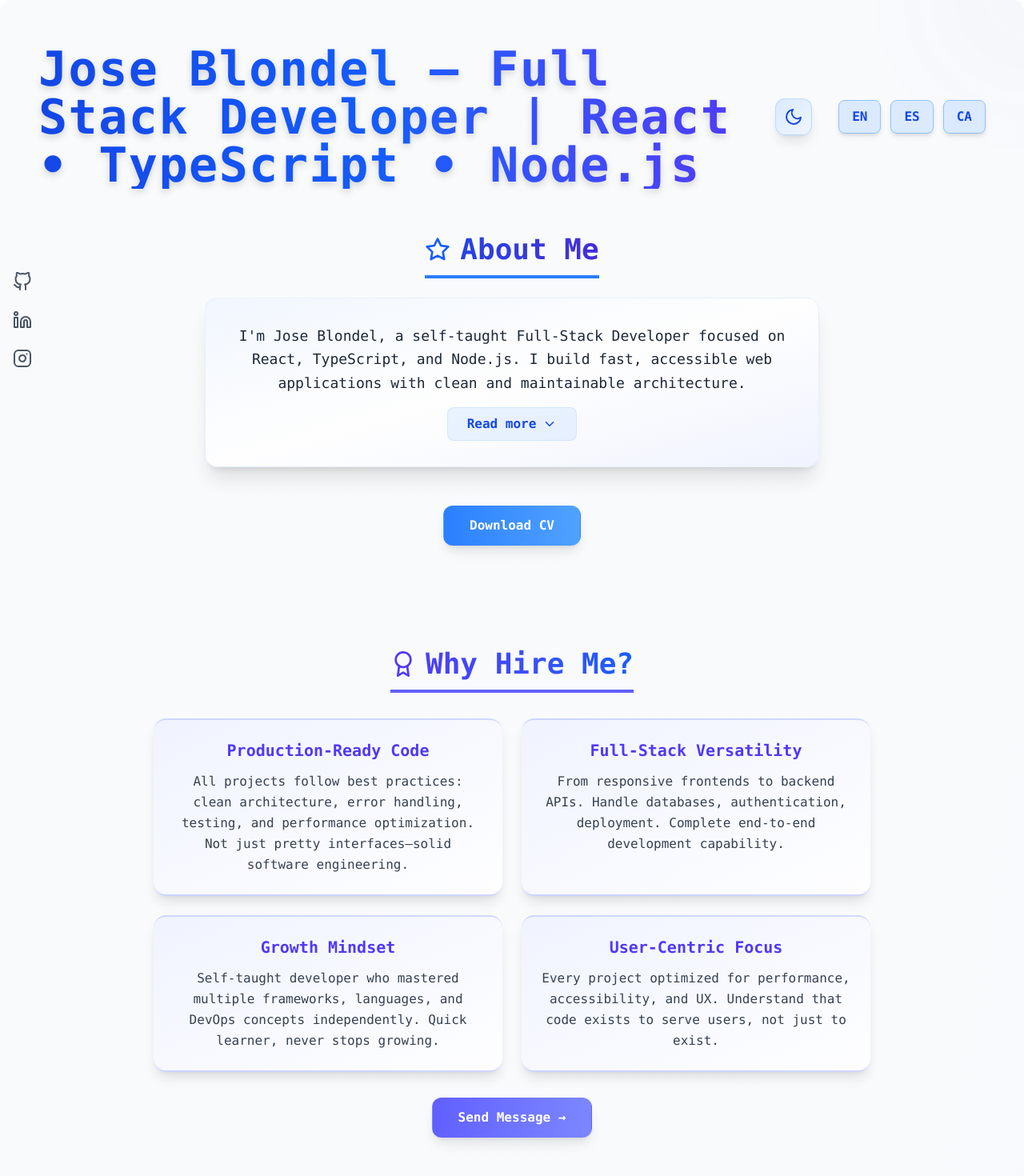
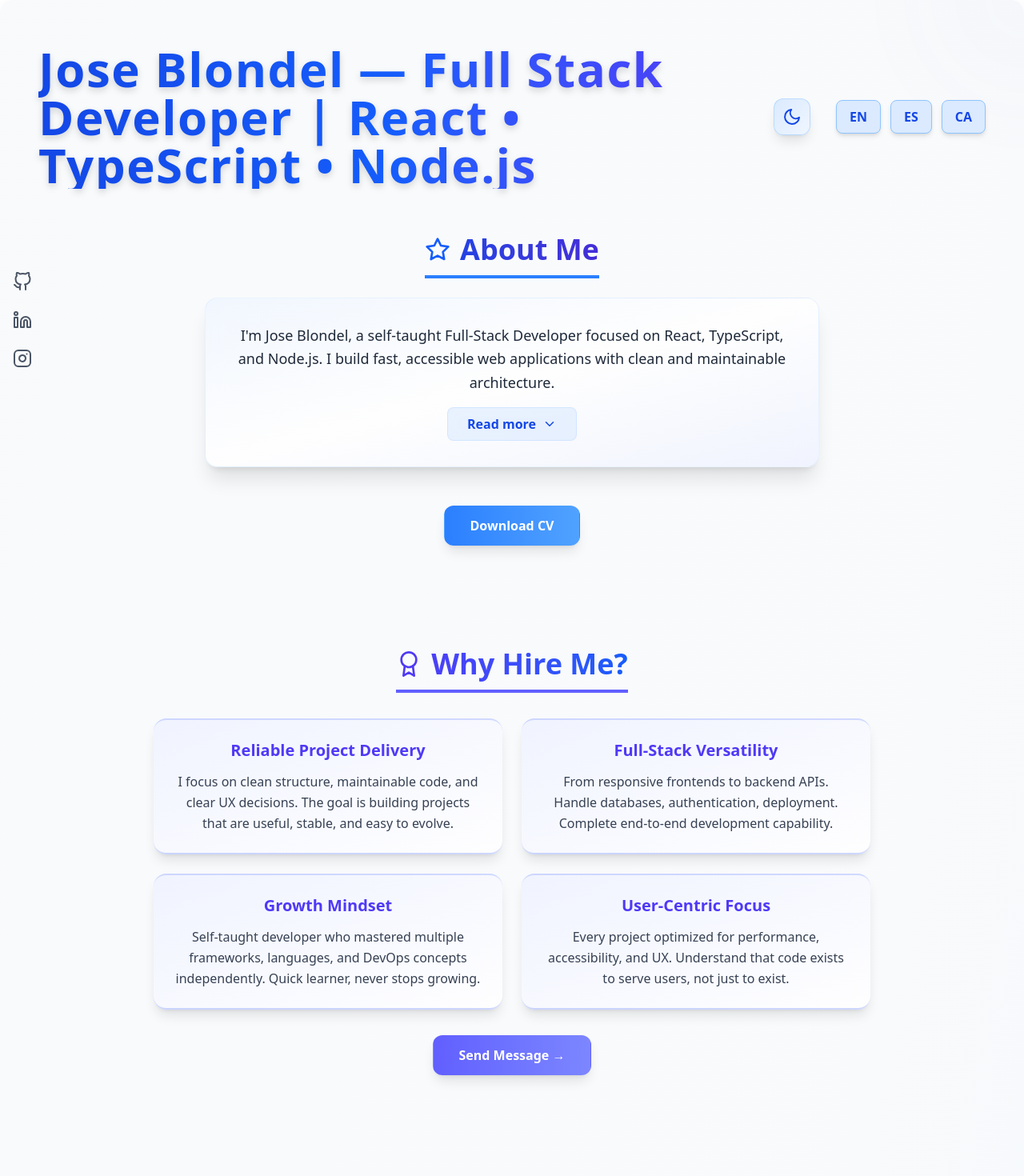
Before and after one commit to Chijopana/Portafolio-2.0, a React (Vite) app: page / in a window 1280 px wide. Shown: the top 1470 px of the page at 80% size. Built offline with nearby package versions, Linux system fonts and the light colour scheme.

Commit message:
Mejoras en la interfaz

```diff
--- a/index.html
+++ b/index.html
@@ -8,7 +8,7 @@
     <!-- Primary Meta Tags -->
     <title>Jose Blondel | Full Stack Developer - React, TypeScript & Node.js</title>
     <meta name="title" content="Jose Blondel | Full Stack Developer - React, TypeScript & Node.js" />
-    <meta name="description" content="Self-taught Full-Stack Developer with 3+ years of experience. Specialized in React, TypeScript, Node.js, and building production-ready applications. 8+ deployed projects." />
+    <meta name="description" content="Self-taught Full-Stack Developer specialized in React, TypeScript, and Node.js. Focused on accessible, high-performance web applications with 8+ deployed projects." />
     <meta name="keywords" content="Frontend Developer, React Developer, TypeScript, JavaScript, Web Developer, Portfolio, Freelance, Hiring, Full Stack, Next.js, Tailwind CSS" />
     <meta name="author" content="Jose Blondel" />
     <meta name="theme-color" content="#1e40af" />
@@ -68,7 +68,6 @@
       "description": "Self-taught Full-Stack Developer specializing in React, TypeScript, and Node.js. 8+ production applications.",
       "jobTitle": "Full-Stack Developer",
       "email": "jose7blondel@gmail.com",
-      "telephone": "+34 632-485-849",
       "birthPlace": "Venezuela",
       "address": {
         "@type": "PostalAddress",
--- a/src/App.tsx
+++ b/src/App.tsx
@@ -5,7 +5,7 @@ import { useTranslation } from 'react-i18next'
 import { motion } from 'framer-motion'
 import {
   FiMoon, FiSun, FiMail, FiLinkedin, FiUser, FiFolder, FiStar,
-  FiBook, FiAward, FiPhone, FiMapPin, FiGithub, FiInstagram, FiMessageSquare, FiChevronDown, FiBookOpen
+  FiBook, FiAward, FiMapPin, FiGithub, FiInstagram, FiMessageSquare, FiChevronDown, FiBookOpen
 } from 'react-icons/fi'
 
 export default function App() {
@@ -39,7 +39,7 @@ export default function App() {
   `
 
   return (
-    <div className={`relative min-h-screen p-8 mx-auto shadow-2xl rounded-2xl overflow-hidden transition-colors duration-500 font-mono ${darkMode ? 'bg-gradient-to-br from-gray-950 via-slate-900 to-gray-950 text-gray-100' : 'bg-gradient-to-br from-slate-50 via-gray-50 to-blue-50 text-gray-900'}`}>
+    <div className={`relative min-h-screen p-8 mx-auto shadow-2xl rounded-2xl overflow-hidden transition-colors duration-500 font-sans ${darkMode ? 'bg-gradient-to-br from-gray-950 via-slate-900 to-gray-950 text-gray-100' : 'bg-gradient-to-br from-slate-50 via-gray-50 to-blue-50 text-gray-900'}`}>
       {/* Fondo decorativo con efecto parallax */}
       <div className={`absolute inset-0 overflow-hidden pointer-events-none ${darkMode ? 'opacity-20' : 'opacity-10'}`}>
         <div className="absolute -top-40 -right-40 w-80 h-80 rounded-full blur-3xl" style={{background: darkMode ? 'radial-gradient(circle, rgba(59, 130, 246, 0.3), transparent)' : 'radial-gradient(circle, rgba(99, 102, 241, 0.3), transparent)'}}></div>
@@ -71,6 +71,7 @@ export default function App() {
       </div>
 
       <header className="flex items-center justify-between py-6 mb-8 max-w-7xl mx-auto px-4" role="banner">
+
   <motion.h1
     initial={{ opacity: 0, y: -20, scale: 0.95 }}
     animate={{ opacity: 1, y: 0, scale: 1 }}
@@ -339,10 +340,16 @@ export default function App() {
                 aria-label={`${name}: ${description}`}
               >
                 <motion.div
-                  className="w-full h-44 mb-4 overflow-hidden rounded-xl relative group"
+                  className={`w-full h-44 mb-4 overflow-hidden rounded-xl relative group border ${darkMode ? 'border-gray-600/40 bg-gray-900/60' : 'border-gray-200 bg-white'}`}
                   whileHover={{ scale: 1.08 }}
                   transition={{ type: "spring", stiffness: 300, damping: 20 }}
                 >
+                  <div className={`absolute top-0 inset-x-0 h-7 px-3 flex items-center gap-1.5 ${darkMode ? 'bg-gray-800/90' : 'bg-gray-100'}`}>
+                    <span className="w-2.5 h-2.5 rounded-full bg-red-400" aria-hidden="true"></span>
+                    <span className="w-2.5 h-2.5 rounded-full bg-yellow-400" aria-hidden="true"></span>
+                    <span className="w-2.5 h-2.5 rounded-full bg-green-400" aria-hidden="true"></span>
+                  </div>
+                  <div className="absolute inset-x-0 top-7 bottom-0 overflow-hidden">
                     <img
                       src={`/assets/projects/thumb${i + 1}.png`}
                       alt={`Screenshot of ${name}`}
@@ -353,6 +360,7 @@ export default function App() {
                         event.currentTarget.src = '/preview.png'
                       }}
                     />
+                  </div>
                   <div className="absolute inset-0 bg-gradient-to-t from-black/40 via-transparent to-transparent opacity-0 group-hover:opacity-100 transition-opacity duration-300"></div>
                 </motion.div>
 
@@ -369,14 +377,14 @@ export default function App() {
                 </p>
 
                 <div className="flex gap-2 flex-wrap mb-4">
-                  {i === 0 && <span className="px-3 py-1 text-xs font-semibold bg-gradient-to-r from-blue-500 to-blue-600 text-white rounded-full shadow-sm">JavaScript</span>}
-                  {i === 1 && <span className="px-3 py-1 text-xs font-semibold bg-gradient-to-r from-blue-500 to-blue-600 text-white rounded-full shadow-sm">JavaScript</span>}
-                  {i === 2 && <span className="px-3 py-1 text-xs font-semibold bg-gradient-to-r from-cyan-500 to-cyan-600 text-white rounded-full shadow-sm">React</span>}
-                  {i === 3 && <span className="px-3 py-1 text-xs font-semibold bg-gradient-to-r from-fuchsia-500 to-fuchsia-600 text-white rounded-full shadow-sm">JavaScript</span>}
-                  {i === 4 && <><span className="px-3 py-1 text-xs font-semibold bg-gradient-to-r from-cyan-500 to-cyan-600 text-white rounded-full shadow-sm">React</span><span className="px-3 py-1 text-xs font-semibold bg-gradient-to-r from-blue-600 to-blue-700 text-white rounded-full shadow-sm">TypeScript</span></>}
-                  {i === 5 && <><span className="px-3 py-1 text-xs font-semibold bg-gradient-to-r from-red-600 to-red-700 text-white rounded-full shadow-sm">Angular</span></>}
-                  {i === 6 && <><span className="px-3 py-1 text-xs font-semibold bg-gradient-to-r from-cyan-500 to-cyan-600 text-white rounded-full shadow-sm">React</span><span className="px-3 py-1 text-xs font-semibold bg-gradient-to-r from-yellow-500 to-yellow-600 text-white rounded-full shadow-sm">Node.js</span></>}
-                  {i === 7 && <><span className="px-3 py-1 text-xs font-semibold bg-gradient-to-r from-cyan-600 to-cyan-700 text-white rounded-full shadow-sm">Next.js</span></>}
+                  {i === 0 && <span className="px-3 py-1 text-xs font-mono font-semibold bg-gradient-to-r from-blue-500 to-blue-600 text-white rounded-full shadow-sm">JavaScript</span>}
+                  {i === 1 && <span className="px-3 py-1 text-xs font-mono font-semibold bg-gradient-to-r from-blue-500 to-blue-600 text-white rounded-full shadow-sm">JavaScript</span>}
+                  {i === 2 && <span className="px-3 py-1 text-xs font-mono font-semibold bg-gradient-to-r from-cyan-500 to-cyan-600 text-white rounded-full shadow-sm">React</span>}
+                  {i === 3 && <span className="px-3 py-1 text-xs font-mono font-semibold bg-gradient-to-r from-fuchsia-500 to-fuchsia-600 text-white rounded-full shadow-sm">JavaScript</span>}
+                  {i === 4 && <><span className="px-3 py-1 text-xs font-mono font-semibold bg-gradient-to-r from-cyan-500 to-cyan-600 text-white rounded-full shadow-sm">React</span><span className="px-3 py-1 text-xs font-mono font-semibold bg-gradient-to-r from-blue-600 to-blue-700 text-white rounded-full shadow-sm">TypeScript</span></>}
+                  {i === 5 && <><span className="px-3 py-1 text-xs font-mono font-semibold bg-gradient-to-r from-red-600 to-red-700 text-white rounded-full shadow-sm">Angular</span></>}
+                  {i === 6 && <><span className="px-3 py-1 text-xs font-mono font-semibold bg-gradient-to-r from-cyan-500 to-cyan-600 text-white rounded-full shadow-sm">React</span><span className="px-3 py-1 text-xs font-mono font-semibold bg-gradient-to-r from-yellow-500 to-yellow-600 text-white rounded-full shadow-sm">Node.js</span></>}
+                  {i === 7 && <><span className="px-3 py-1 text-xs font-mono font-semibold bg-gradient-to-r from-cyan-600 to-cyan-700 text-white rounded-full shadow-sm">Next.js</span></>}
                 </div>
 
                 <div className="flex items-center justify-between gap-3">
@@ -433,7 +441,7 @@ export default function App() {
               <motion.span
                 key={skill}
                 whileHover={{ y: -4, scale: 1.1, boxShadow: darkMode ? "0 12px 20px rgba(168, 85, 247, 0.4)" : "0 12px 24px rgba(147, 51, 234, 0.25)" }}
-                className={`px-6 py-3 rounded-full font-bold text-sm shadow-xl cursor-default select-none transition-all duration-300 border-0 hover:-translate-y-1 ${
+                className={`px-6 py-3 rounded-full font-mono font-bold text-sm shadow-xl cursor-default select-none transition-all duration-300 border-0 hover:-translate-y-1 ${
                   darkMode
                     ? 'bg-gradient-to-r from-purple-600 via-purple-500 to-purple-400 text-white shadow-purple-500/50'
                     : 'bg-gradient-to-r from-purple-500 to-indigo-600 text-white shadow-purple-400/50'
@@ -567,7 +575,6 @@ export default function App() {
   >
             {[
               { icon: <FiMail size={20} />, label: 'jose7blondel@gmail.com' },
-              { icon: <FiPhone size={20} />, label: "+34 632-485-849" },
               { icon: <FiMapPin size={20} />, label: t('location') },
               { icon: <FiGithub size={20} />, label: 'GitHub', href: 'https://github.com/Chijopana' },
               { icon: <FiLinkedin size={20} />, label: 'LinkedIn', href: 'https://www.linkedin.com/in/jose-manuel-blondel-moya/' },
--- a/src/i18n.ts
+++ b/src/i18n.ts
@@ -17,8 +17,8 @@ i18n
                     "whyHireMe": "Why Hire Me?",
                     "whyHireMeContent": [
                         {
-                            title: "Production-Ready Code",
-                            description: "All projects follow best practices: clean architecture, error handling, testing, and performance optimization. Not just pretty interfaces—solid software engineering."
+                            title: "Reliable Project Delivery",
+                            description: "I focus on clean structure, maintainable code, and clear UX decisions. The goal is building projects that are useful, stable, and easy to evolve."
                         },
                         {
                             title: "Full-Stack Versatility",
@@ -90,26 +90,16 @@ i18n
                         "Next.js / Vite",
                         "Node.js & Express.js",
                         "MongoDB & PostgreSQL",
-                        "Tailwind CSS / CSS3 / SCSS",
-                        "Framer Motion / Animations",
-                        "RESTful APIs & GraphQL",
-                        "Git & GitHub (Advanced)",
-                        "Docker & Containerization",
-                        "Testing (Jest, React Testing Library)",
-                        "Webpack & Build Tools",
+                        "Tailwind CSS / CSS3",
+                        "Framer Motion",
+                        "REST APIs",
+                        "Git & GitHub",
                         "SEO & Web Performance",
                         "Accessibility (WCAG 2.1)",
-                        "Agile & Scrum",
-                        "Angular / Vue.js"
+                        "Angular (Project Experience)"
                     ],
-                    experience: "Professional Experience",
+                    experience: "Learning & Experience",
                     experienceContent: [
-                        {
-                            "company": "Portfolio Development",
-                            "role": "Lead Developer",
-                            "period": "2024 - Present",
-                            "details": "Designed and developed professional portfolio using React, TypeScript, and Tailwind CSS. Implemented multi-language support (EN/ES/CA), dark mode toggle, working contact form, and comprehensive SEO optimization. Fully compliant with WCAG 2.1 AA accessibility standards."
-                        },
                         {
                             "company": "Full-Stack Bootcamp - AI & Web Development",
                             "role": "Fullstack Developer (Student)",
@@ -193,8 +183,8 @@ i18n
                     "whyHireMe": "¿Por qué contratarme?",
                     "whyHireMeContent": [
                         {
-                            title: "Código Listo para Producción",
-                            description: "Todos mis proyectos siguen mejores prácticas: arquitectura limpia, manejo de errores, testing, y optimización. No solo interfaces bonitas—ingeniería de software sólida."
+                            title: "Entrega de Proyectos Fiable",
+                            description: "Me enfoco en estructura clara, codigo mantenible y decisiones de UX bien justificadas. El objetivo es construir proyectos utiles, estables y faciles de evolucionar."
                         },
                         {
                             title: "Versatilidad Full-Stack",
@@ -266,26 +256,16 @@ i18n
                         "Next.js / Vite",
                         "Node.js & Express.js",
                         "MongoDB & PostgreSQL",
-                        "Tailwind CSS / CSS3 / SCSS",
-                        "Framer Motion / Animaciones",
-                        "APIs REST & GraphQL",
-                        "Git & GitHub (Avanzado)",
-                        "Docker & Contenedores",
-                        "Testing (Jest, React Testing Library)",
-                        "Webpack & Herramientas de Build",
+                        "Tailwind CSS / CSS3",
+                        "Framer Motion",
+                        "APIs REST",
+                        "Git & GitHub",
                         "SEO & Rendimiento Web",
                         "Accesibilidad (WCAG 2.1)",
-                        "Agile & Scrum",
-                        "Angular / Vue.js"
+                        "Angular (Experiencia en Proyectos)"
                     ],
-                    experience: "Experiencia Profesional",
+                    experience: "Formacion y Experiencia",
                     experienceContent: [
-                        {
-                            company: "Desarrollo de Portafolio",
-                            role: "Desarrollador Principal",
-                            period: "2024 - Presente",
-                            details: "Diseñé y desarrollé portafolio profesional usando React, TypeScript y Tailwind CSS. Implementé soporte multidioma (EN/ES/CA), toggle de modo oscuro, formulario de contacto funcional y optimización SEO completa. Completamente conforme a estándares WCAG 2.1 AA."
-                        },
                         {
                             company: "Bootcamp Full-Stack - IA y Desarrollo Web",
                             role: "Desarrollador Fullstack (Estudiante)",
@@ -369,8 +349,8 @@ i18n
                     "whyHireMe": "Per què contractar-me?",
                     "whyHireMeContent": [
                         {
-                            title: "Codi Llest per a Producció",
-                            description: "Tots els meus projectes segueixen millors pràctiques: arquitectura neta, maneig d'errors, testing i optimització. No només interfícies boniques—enginyeria de software sòlida."
+                            title: "Entrega de Projectes Fiable",
+                            description: "M'enfoco en estructura clara, codi mantenible i decisions d'UX ben justificades. L'objectiu es construir projectes utils, estables i facils d'evolucionar."
                         },
                         {
                             title: "Versatilitat Full-Stack",
@@ -442,26 +422,16 @@ i18n
                         "Next.js / Vite",
                         "Node.js & Express.js",
                         "MongoDB & PostgreSQL",
-                        "Tailwind CSS / CSS3 / SCSS",
-                        "Framer Motion / Animacions",
-                        "APIs REST & GraphQL",
-                        "Git & GitHub (Avançat)",
-                        "Docker & Contenidors",
-                        "Testing (Jest, React Testing Library)",
-                        "Webpack & Eines de Build",
+                        "Tailwind CSS / CSS3",
+                        "Framer Motion",
+                        "APIs REST",
+                        "Git & GitHub",
                         "SEO & Rendiment Web",
                         "Accessibilitat (WCAG 2.1)",
-                        "Agile & Scrum",
-                        "Angular / Vue.js"
+                        "Angular (Experiencia en Projectes)"
                     ],
-                    experience: "Experiència Professional",
+                    experience: "Formacio i Experiencia",
                     experienceContent: [
-                        {
-                            company: "Desenvolupament de Portafolis",
-                            role: "Desenvolupador Principal",
-                            period: "2024 - Present",
-                            details: "Vaig dissenyar i desenvolupar portafolis professional usant React, TypeScript i Tailwind CSS. Vaig implementar suport multiidioma (EN/ES/CA), toggle de mode fosc, formulari de contacte funcional i optimització SEO completa. Completament conforme als estàndards WCAG 2.1 AA."
-                        },
                         {
                             company: "Bootcamp Full-Stack - IA i Desenvolupament Web",
                             role: "Desenvolupador Fullstack (Estudiant)",
```
Lines whose indentation alone changed are shown as unchanged.
